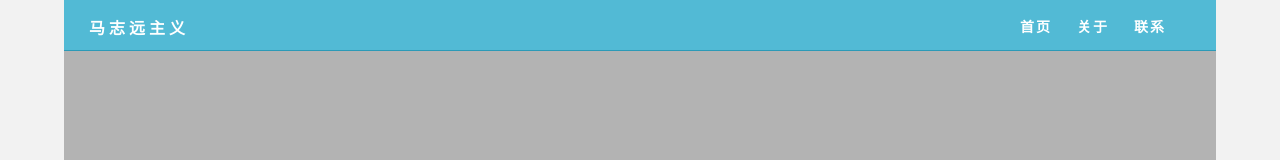
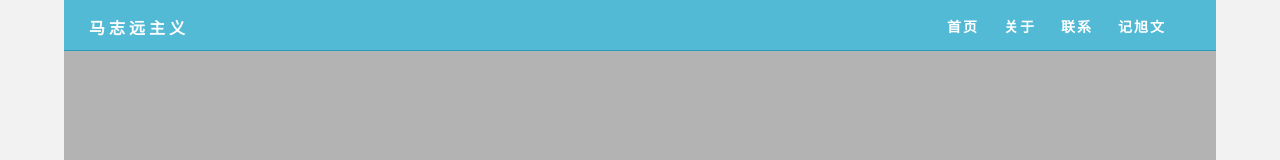
Before and after one commit to MZYISM/MZYZYweb, a plain HTML site: page index.html in a window 1280 px wide. Shown: the top 160 px of the page. Drawn offline with Linux system fonts and the light colour scheme.

Commit message:
Add files via upload

```diff
--- a/index.html
+++ b/index.html
@@ -42,6 +42,7 @@ a:active {
         <li><a href="#hero">首页</a></li>
         <li><a href="#about">关于</a></li>
         <li> <a href="#contact">联系</a></li>
+		  <li> <a href="#contact">记旭文</a></li>
       </ul>
     </nav>
   </header>
```
